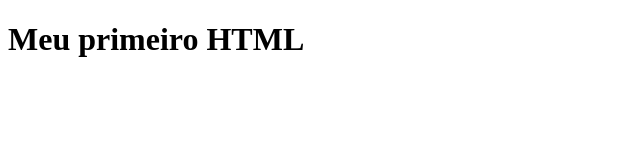
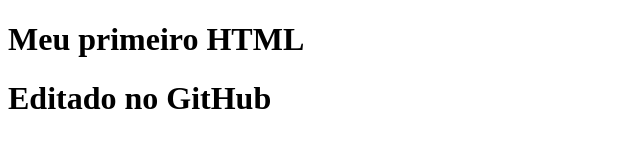
Before and after one commit to Dev-Lucas-Gabriel/HTML, a plain HTML site: page aula10.16/hello_world.html in a window 1280 px wide. Shown: the whole page, without its empty margins (0-640 px from the left). Drawn offline with Linux system fonts and the light colour scheme.

Commit message:
Editado no GitHub

```diff
--- a/aula10.16/hello_world.html
+++ b/aula10.16/hello_world.html
@@ -6,6 +6,7 @@
 <title>Meu primeiro HTML</title>
 </head>
 <body>
-<h1>Meu primeiro HTML</h1>
+  <h1>Meu primeiro HTML</h1>
+  <h1>Editado no GitHub</h1>
 </body>
 </html>
```
